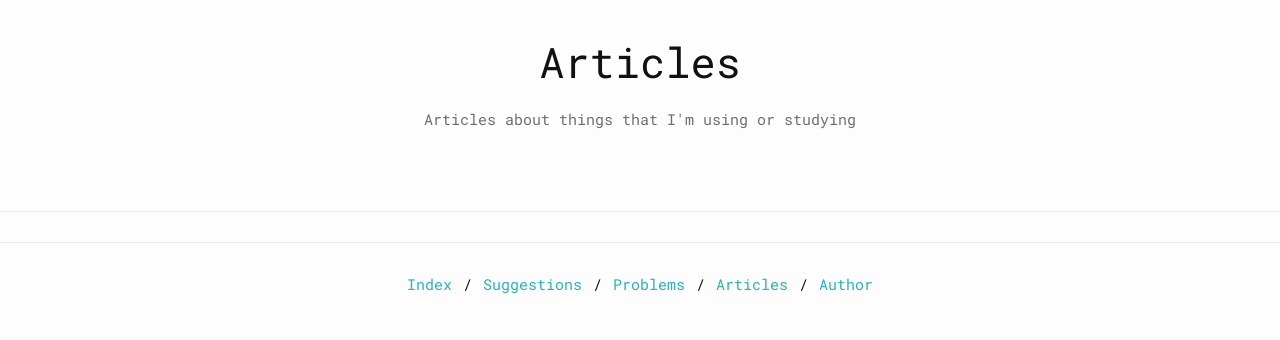
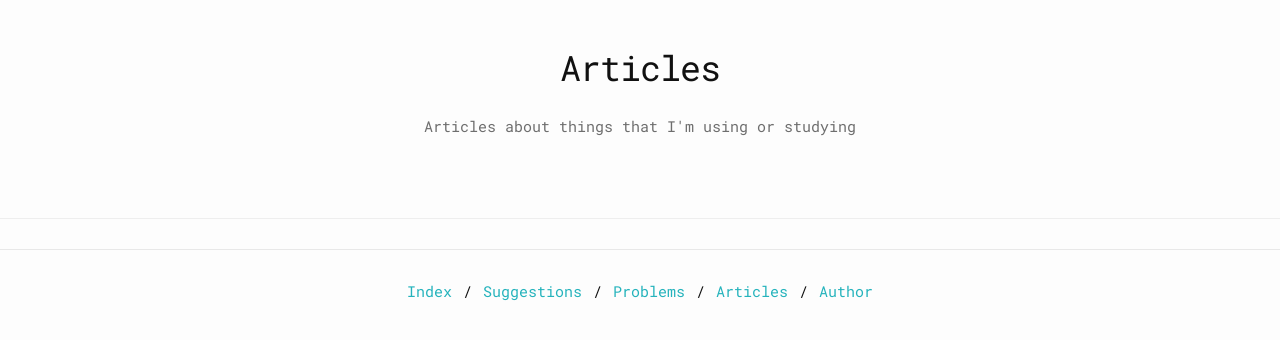
Before and after one commit to gideao/Blog, a Jekyll site: the page built from articles.html, in a window 1280 px wide. Shown: the top 340 px of the page. Built offline with Jekyll 4.4.1, drawn with Linux system fonts in a browser that asks for light colours.

Commit message:
Cleanup site layout

```diff
--- a/_includes/footer.html
+++ b/_includes/footer.html
@@ -2,9 +2,9 @@
   <div class="wrapper">
    <center>
       <a class="link" href="{{ site.baseurl }}/">Index</a> /
-      <a class="link" href="{{ site.baseurl }}/suggestions">Suggestions</a> /
-      <a class="link" href="{{ site.baseurl }}/problems">Problems</a> /
-      <a class="link" href="{{ site.baseurl }}/articles">Articles</a> /
+      <a class="link" href="{{ site.baseurl }}/suggestions.html">Suggestions</a> /
+      <a class="link" href="{{ site.baseurl }}/problems.html">Problems</a> /
+      <a class="link" href="{{ site.baseurl }}/articles.html">Articles</a> /
       <a class="link" href="https://github.com/gideao">Author</a>
     </center>
   </div>
--- a/_layouts/default.html
+++ b/_layouts/default.html
@@ -3,6 +3,7 @@
 <head>
 	{% include head.html %}
 </head>
+
 <body>
 	<main class="page-content" aria-label="Content">
 		<div class="wrapper">
@@ -13,5 +14,4 @@
 	{% include footer.html %}
 
 </body>
-
 </html>
--- a/_layouts/page.html
+++ b/_layouts/page.html
@@ -12,8 +12,10 @@
 
 <body>
   <header class="post-header">
-    <center><div class="contact-title">{{ page.title }}</div>
-      <div class="contact-subtitle"><p>{{ page.subtitle }}</p></div></center>
+    <center>
+      <div class="post-title">{{ page.title }}</div>
+      <div class="post-subtitle"><p>{{ page.subtitle }}</p></div>
+    </center>
   </header>
 
   <div class="wrapper">
@@ -22,8 +24,6 @@
     </div>
   </div>
 
-    <footer>
   {% include footer.html %}
-    </footer>
 </body>
 </html>
--- a/_sass/_layout.scss
+++ b/_sass/_layout.scss
@@ -55,6 +55,11 @@
     @include media-query($on-laptop) {
         font-size: 36px;
     }
+}
+
+.post-subtitle{
+    color: #6e6e6e;
+    margin-bottom: 80px;
 }
 
 .post-tags {
```
Also changed, not shown: _layouts/post.html (+9 -11 lines). Lines whose indentation alone changed are shown as unchanged.
